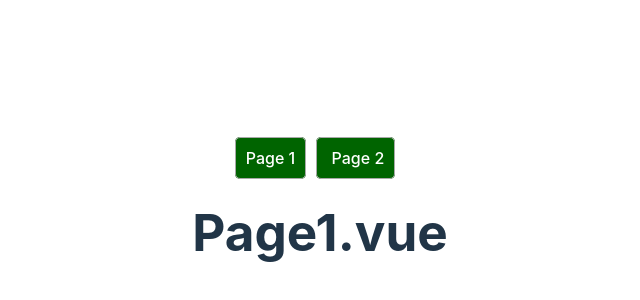
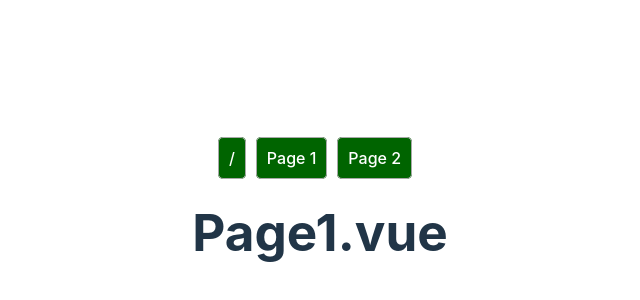
Before and after one commit to sosonene-git/vite-vue3-vuerouter4, a Vue app: page /page1 in a window 1280 px wide. Shown: the part 180-480 px from the top of the page, without its empty margins (320-960 px from the left). Built offline with nearby package versions, Linux system fonts and the light colour scheme.

Commit message:
Make use of `beforeEnter`

```diff
--- a/src/App.vue
+++ b/src/App.vue
@@ -1,23 +1,25 @@
 <script setup>
 const getLink = (pageNo) => {
-  return `Page${pageNo}`
+  // Note: pageNo 0 is the root page /
+  return pageNo ? `/page${pageNo}` : '/'
 }
 </script>
 
 <template>
   <RouterLink
-    v-for="pageNo in [1, 2]"
+    v-for="pageNo in [0, 1, 2]"
     :key="pageNo"
     :to="getLink(pageNo)"
     class="link"
   >
-    Page {{ pageNo }}
+    {{ pageNo ? `Page ${pageNo}` : '/' }}
   </RouterLink>
 
   <RouterView v-slot="{ Component, route }">
     <!-- Doc: https://vueschool.io/lessons/route-transitions -->
     <transition :name="route.meta.transition || 'fade'" mode="out-in">
-      <component :is="Component" />
+      <!-- Note: use key to force transition when navigating between similar component -->
+      <component :is="Component" :key="route.path" />
     </transition>
   </RouterView>
 </template>
--- a/src/router/index.js
+++ b/src/router/index.js
@@ -1,11 +1,19 @@
 // Doc: https://router.vuejs.org/guide/
 import { createRouter, createWebHistory } from 'vue-router'
+// Also available: createWebHashHistory, createMemoryHistory
 
 const routes = [
+  // Doc: https://router.vuejs.org/api/interfaces/routelocation.html
   {
     path: '/',
     // Default component for /
     component: () => import('@/components/Page1.vue'),
+    // Doc: https://router.vuejs.org/guide/advanced/navigation-guards.html#per-route-guard
+    beforeEnter: (to, from, next) => {
+      console.log(`[${import.meta.url.split('?')[0].split('/').slice(3).join('/')}::beforeEnter()] to, from`, to, from)
+      // Default to page1
+      next('/page1')
+    },
   },
   {
     path: '/page1',
@@ -25,9 +33,12 @@ const router = createRouter({
 })
 
 // Add lifecycle hook: afterEach
+// Also available: router.[beforeEach]
 router.afterEach((to, from) => {
   // Change meta of route
   to.meta.fromPath = from.path
 })
 
+// Interesting router methods: router.[addRoute, getRoutes, hasRoute, push, removeRoute, replace]
+
 export default router
```
